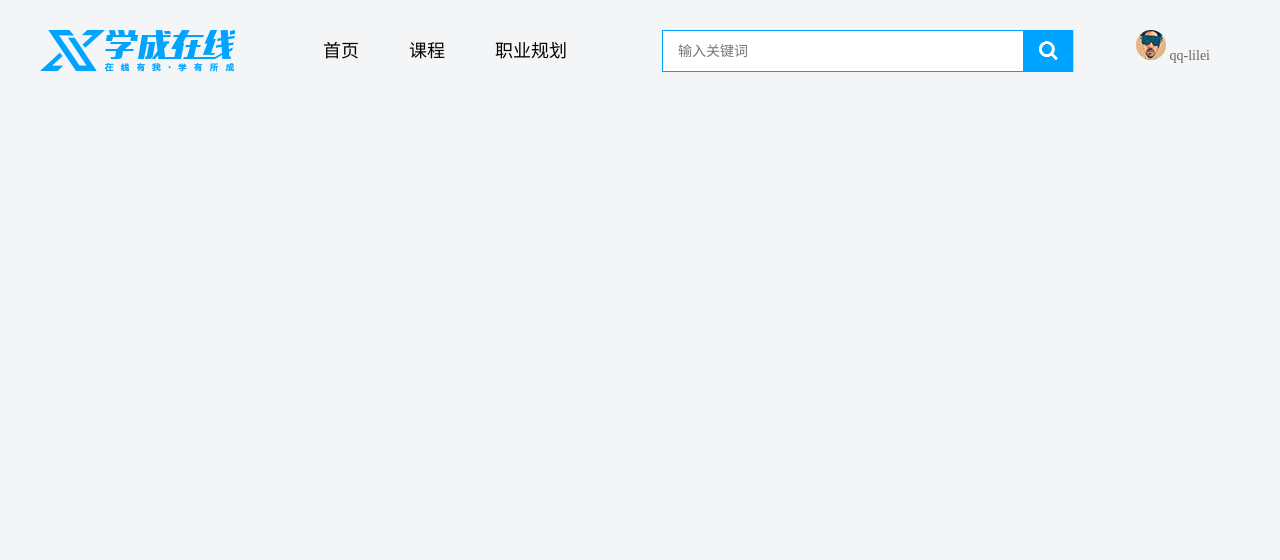
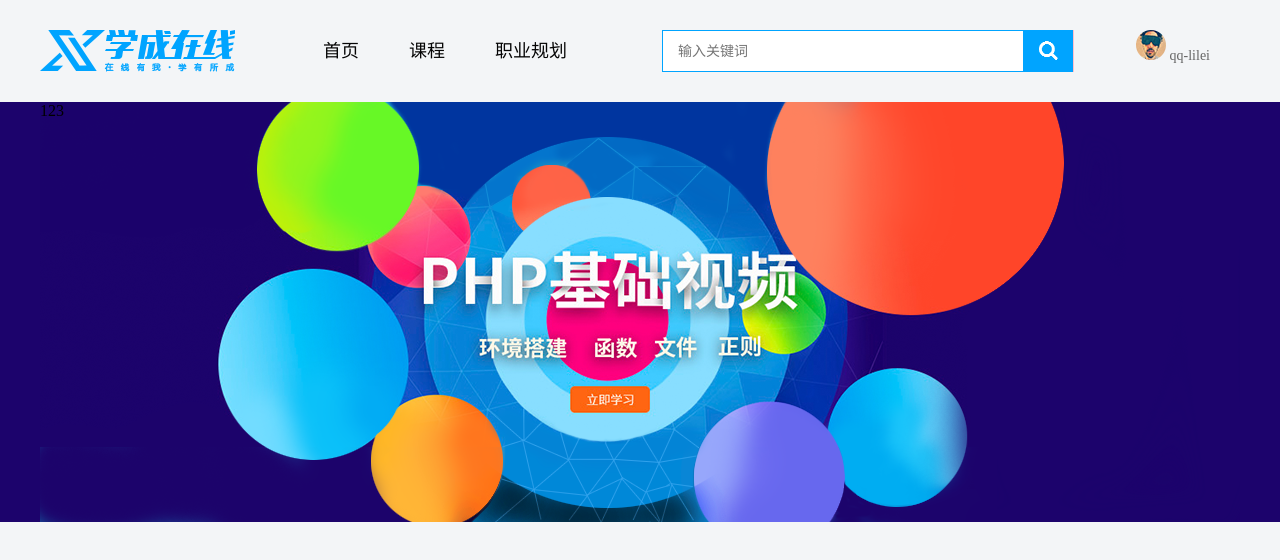
Before and after one commit to Brova0158bb/study, a plain HTML site: page index.html in a window 1280 px wide. Drawn offline with Linux system fonts and the light colour scheme.

Commit message:
banner模块制作

```diff
--- a/index.html
+++ b/index.html
@@ -9,6 +9,7 @@
 </head>
 
 <body>
+    <!-- 头部区域开始了 -->
     <div class="header w">
         <div class="logo">
             <img src="./images/logo.png" alt="">
@@ -32,6 +33,14 @@
             qq-lilei
         </div>
     </div>
+    <!-- 头部区域结束了 -->
+    <!-- banner部分start -->
+    <div class="banner">
+        <div class="w">
+            123
+        </div>
+    </div>
+    <!-- banner部分end -->
 </body>
 
 </html>
--- a/style.css
+++ b/style.css
@@ -96,3 +96,14 @@ a {
     font-size: 14px;
     color: #666666;
 }
+
+/* banner区域 */
+.banner {
+    height: 420px;
+    background-color: #1c036c;
+}
+
+.banner .w {
+    height: 420px;
+    background: url(./images/banner2.png) no-repeat top center;
+}
```
Also changed, not shown: images/banner2.png (added).
